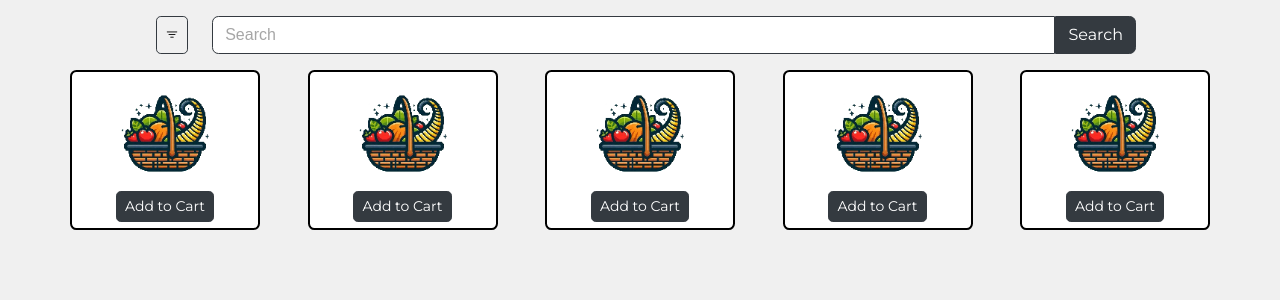
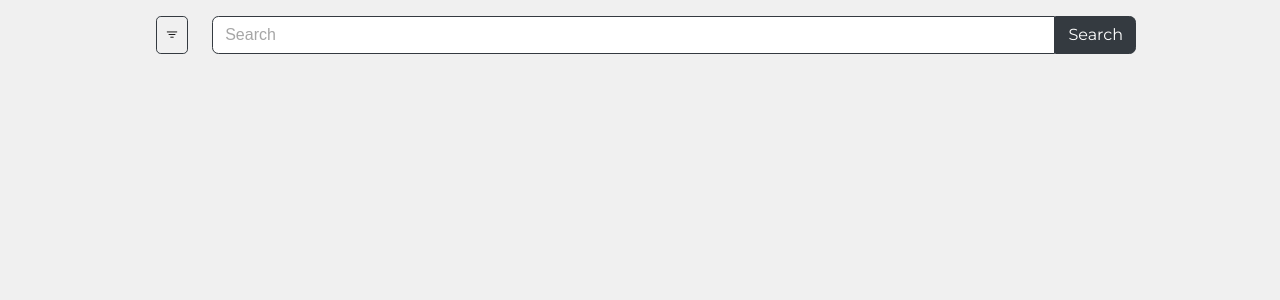
Before and after one commit to Goosum/Cornucopia190, a Flask app: page /search in a window 1280 px wide. Shown: the part 137-437 px from the top of the page. Run offline with Flask 3, Linux system fonts and the light colour scheme; some libraries are stand-ins or nearby versions.

Commit message:
sending tweaks

```diff
--- a/main.py
+++ b/main.py
@@ -16,12 +16,12 @@
 
 
 # Fake products to test
-#products = [
+#searchProducts = [
 #    {"id": 1, "name": "Apples", "price": 1.2},
 #    {"id": 2, "name": "Bananas", "price": 0.5},
 #    {"id": 3, "name": "Milk", "price": 2.0},
 #    {"id": 4, "name": "Bread", "price": 1.5},
-#]
+
 
 @app.route('/')
 def home():
@@ -142,6 +142,7 @@
 
 @app.route("/search")
 def searchProducts():
+#    products = searchProducts;
     return render_template('search.html')
 
 def dbconnect():
--- a/templates/home.html
+++ b/templates/home.html
@@ -141,7 +141,7 @@
         </div>
         <div class="navbar-nav">
           <a class="nav-link" href="#">Home</a>
-          <a class="nav-link" href="#">Browse</a>
+          <a class="nav-link" href="{{ url_for('searchProducts') }}">Browse</a>
         </div>
         <!-- Search and Filter Section -->
         <form class="d-flex ms-auto search-container" role="search" id="search-form">
--- a/templates/search.html
+++ b/templates/search.html
@@ -151,29 +151,16 @@
       </div>
     </div>
     <!-- Product List-->
+
     <div class="container">
+<!--    {% for product in products %} -->
       <div class="row">
         <div class="col-2 card free-product-f d-flex align-items-center justify-content-center">
           <img style="height:7rem;width:7rem" src="{{ url_for('static', filename='images/carouselplaceholder.png')}}">
           <button class="btn btn-dark btn-sm">Add to Cart</button>
         </div>
-        <div class="col-2 card free-product d-flex align-items-center justify-content-center">
-          <img style="height:7rem;width:7rem" src="{{ url_for('static', filename='images/carouselplaceholder.png')}}">
-          <button class="btn btn-dark btn-sm">Add to Cart</button>
       </div>
-        <div class="col-2 card free-product d-flex align-items-center justify-content-center">
-          <img style="height:7rem;width:7rem" src="{{ url_for('static', filename='images/carouselplaceholder.png')}}">
-          <button class="btn btn-dark btn-sm">Add to Cart</button>
-        </div>
-        <div class="col-2 card free-product d-flex align-items-center justify-content-center">
-          <img style="height:7rem;width:7rem" src="{{ url_for('static', filename='images/carouselplaceholder.png')}}">
-          <button class="btn btn-dark btn-sm">Add to Cart</button>
-        </div>
-        <div class="col-2 card free-product-l d-flex align-items-center justify-content-center">
-          <img style="height:7rem;width:7rem" src="{{ url_for('static', filename='images/carouselplaceholder.png')}}">
-          <button class="btn btn-dark btn-sm">Add to Cart</button>
-        </div>
-      </div>
+<!--    {% endfor %} -->
     </div>
     <!-- Product Carousel Template
     <div id="productCarousel" class="carousel slide" style="background-color:#4a5b2a;">
```
Also changed, not shown: temptodo.txt (added, +7 -0 lines), 1 other file. Lines whose indentation alone changed are shown as unchanged.
